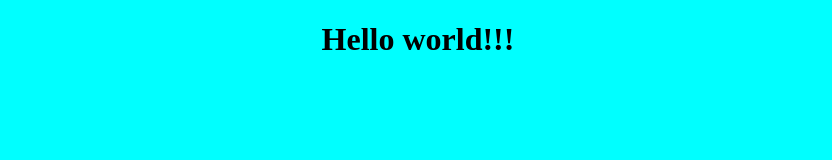
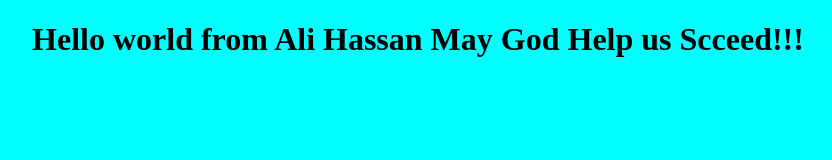
Before and after one commit to AliHassandeve/Project001, a plain HTML site: page index.html in a window 1280 px wide. Shown: the whole page, without its empty margins (222-1054 px from the left). Drawn offline with Linux system fonts and the light colour scheme.

Commit message:
Update index.html
Change the heading

```diff
--- a/index.html
+++ b/index.html
@@ -13,7 +13,7 @@
 </head>
 <body>
     <h1>
-        Hello world!!!
+        Hello world from Ali Hassan May God Help us Scceed!!!
     </h1>
 
 
```
